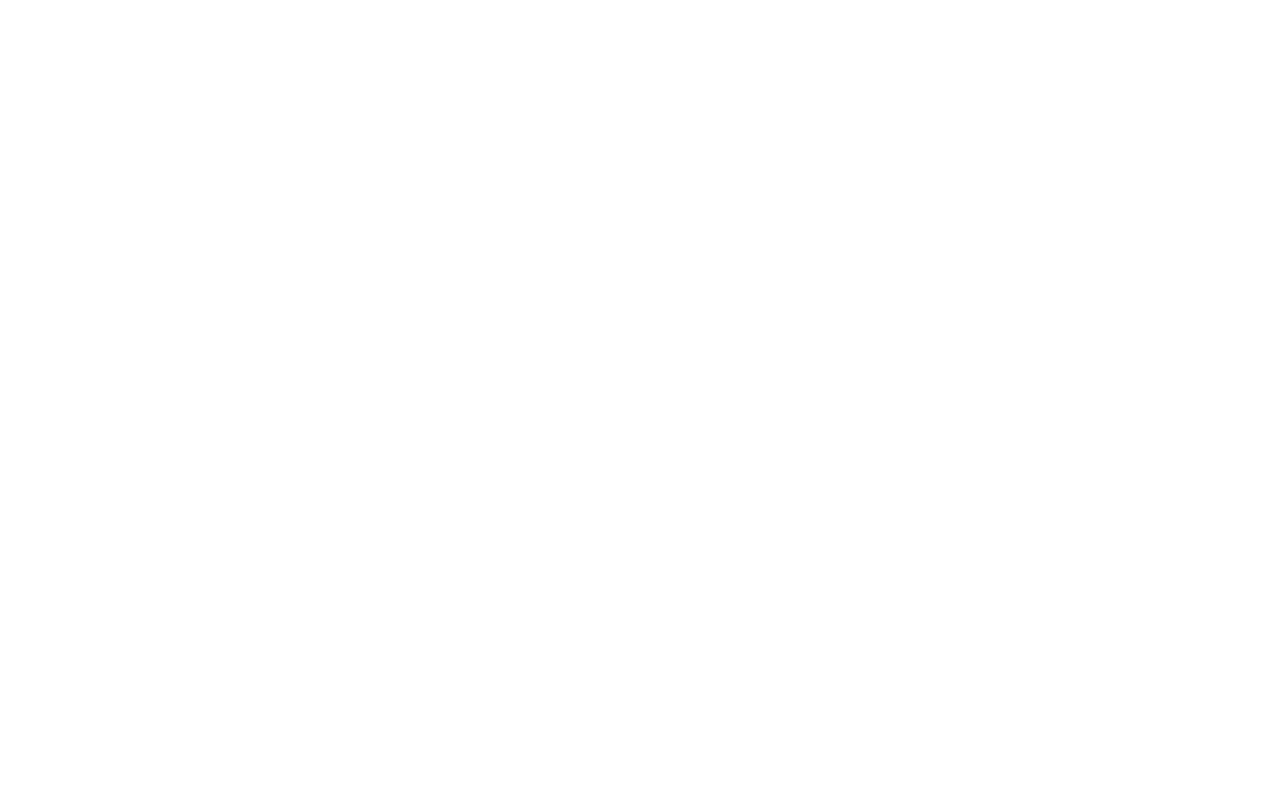
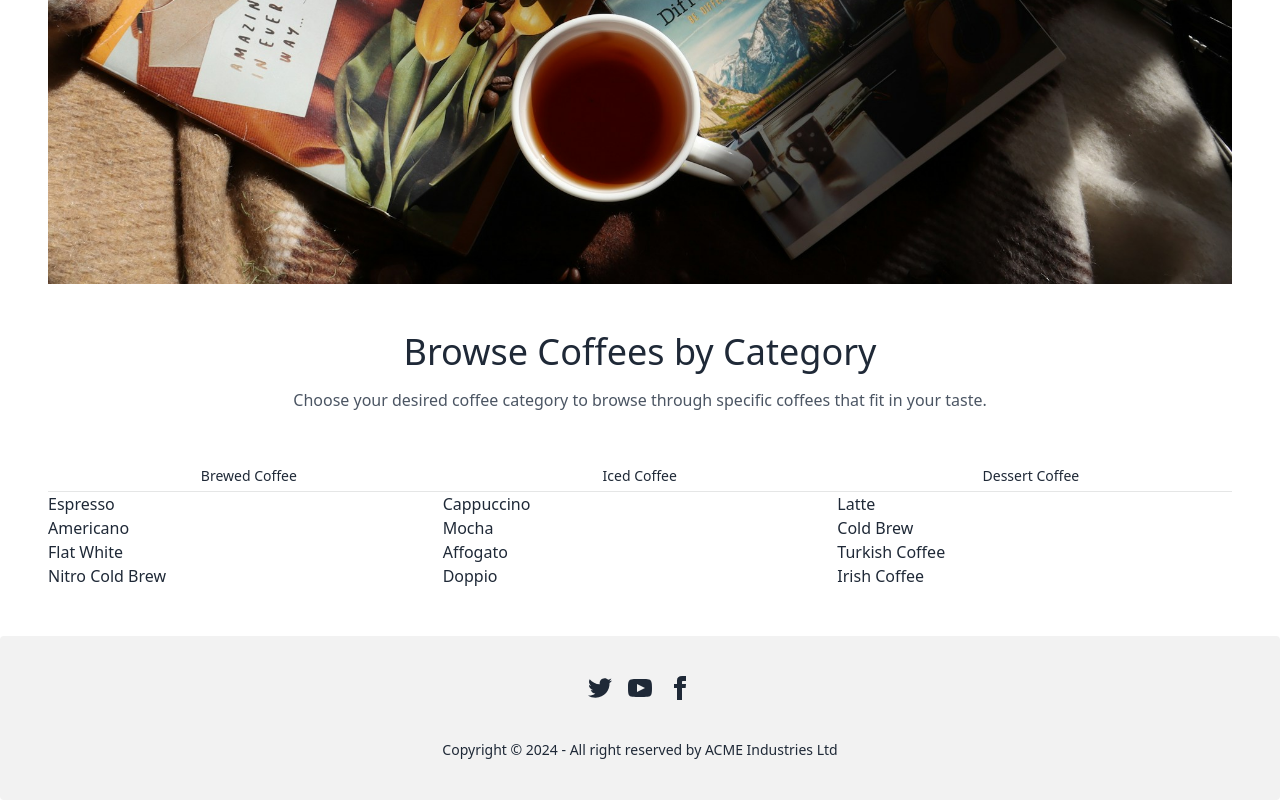
Before and after one commit to Jahid458/Coffe-Book-, a React (Vite) app: page /category/1 in a window 1280 px wide. Before the commit this address had no page. Shown: the part 428-1228 px from the top of the page. Before the commit the page ends 800 px from the top, so only its background shows below. Built offline with nearby package versions, Linux system fonts and the light colour scheme.

Commit message:
card sections list

```diff
--- /dev/null
+++ b/src/components/Card.jsx
@@ -0,0 +1,8 @@
+/* eslint-disable react/prop-types */
+const Card = ({coffee}) => {
+  // eslint-disable-next-line no-unused-vars
+  const {name, image, category, type, origin, id, rating, popularity} = coffee || {};
+  return <div>{name}</div>;
+};
+
+export default Card;
--- a/src/components/Categories.jsx
+++ b/src/components/Categories.jsx
@@ -9,7 +9,9 @@ const Categories = ({categories}) => {
     <div role="tablist" className="tabs tabs-lifted">
       {
         categories.map(category => (
-          <Link key={category.category} to="/cards" role="tab" className="tab">
+          <Link key={category.category}
+           to={`/category/${category.category}`}
+           role="tab" className="tab">
           {category.category}
         </Link>
         ))
--- /dev/null
+++ b/src/components/CoffeeCards.jsx
@@ -0,0 +1,17 @@
+import { useLoaderData, useParams } from "react-router-dom";
+import Card from "./Card";
+
+const CoffeeCards = () => {
+  const { category } = useParams();
+  const data = useLoaderData();
+  console.log(data);
+  return (
+    <div className="grid grid-cols-1 md:grid-cols-2 lg:grid-cols-3">
+      {data.map((coffee) => (
+        <Card key={coffee.id} coffee={coffee}></Card>
+      ))}
+    </div>
+  );
+};
+
+export default CoffeeCards;
--- a/src/pages/Home.jsx
+++ b/src/pages/Home.jsx
@@ -1,4 +1,4 @@
-import { useLoaderData } from "react-router-dom";
+import { Outlet, useLoaderData } from "react-router-dom";
 import Banner from "../components/Banner";
 import Categories from "../components/Categories";
 import Hedaing from "../components/Hedaing";
@@ -17,10 +17,8 @@ const Home = () => {
       />
       {/* Category tab section */}
       <Categories categories={categories}></Categories>
-
-
-
       {/* Dynamic nested section */}
+      <Outlet />
     </div>
   );
 };
--- a/src/routes/Routes.jsx
+++ b/src/routes/Routes.jsx
@@ -3,6 +3,7 @@ import MainLayout from '../layouts/MainLayout';
 import Home from '../pages/Home';
 import Dashboard from '../pages/Dashboard';
 import Coffees from '../pages/Coffees';
+import CoffeeCards from '../components/CoffeeCards';
 
 
 const routes = createBrowserRouter([
@@ -14,8 +15,14 @@ const routes = createBrowserRouter([
         {
           path:'/',
           element: <Home/>,
-          loader:()=>fetch('./categories.json'),
-          children:[],
+          loader:()=>fetch('../categories.json'),
+          children:[
+            {
+              path: '/category/:category',
+              element: <CoffeeCards />,
+              loader:()=>fetch('../coffees.json'),
+            }
+          ],
         },
         {
           path:'/coffee',
```
